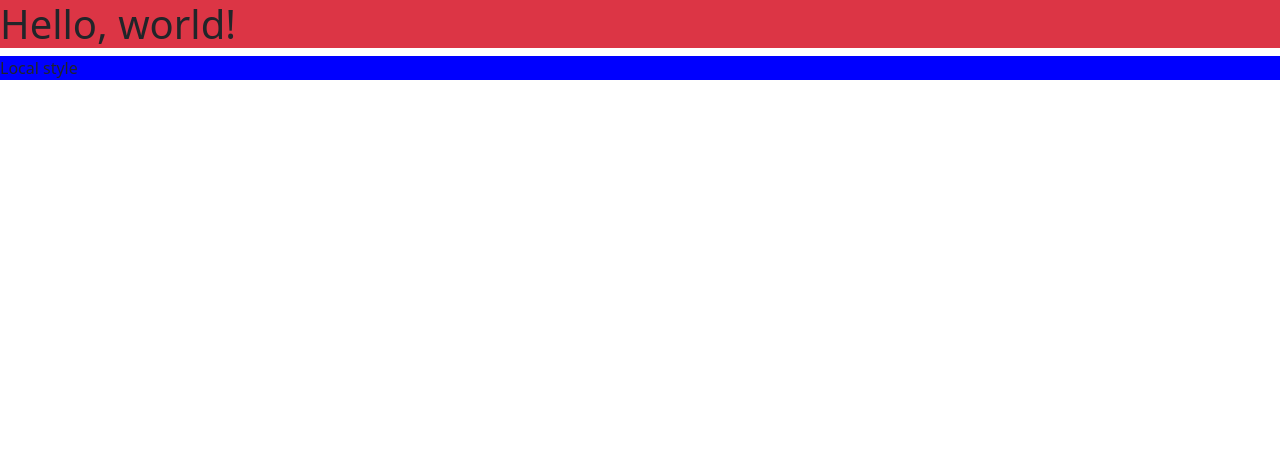
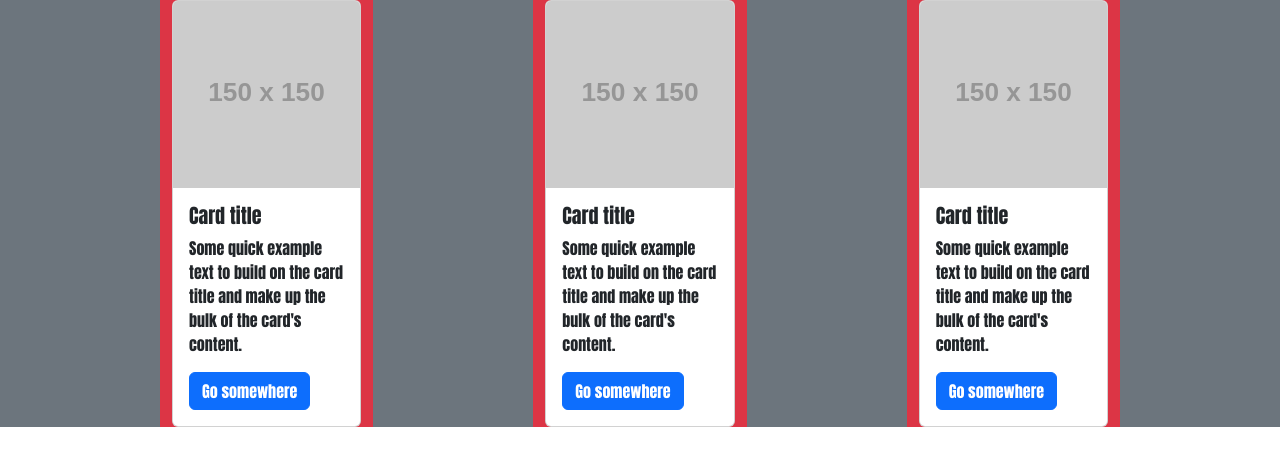
Before and after one commit to reanderson89/bootstrap-attendance, a plain HTML site: page index.html in a window 1280 px wide. Drawn offline with nearby package versions, Linux system fonts and the light colour scheme; placeholder pictures from the web are drawn by us.

Commit message:
completed activity

```diff
--- a/index.html
+++ b/index.html
@@ -8,8 +8,52 @@
     <link rel="stylesheet" href="./style.css">
   </head>
   <body>
-    <h1 class="bg-danger">Hello, world!</h1>
-    <p class="test">Local style</p>
+
+    <!-- - Create a bootstrap grid layout that has 3 columns. Remember that columns go in rows and rows go in container.
+
+- Put a bootstrap card into each column and make sure they are evenly spaced across the page. Give each card an image. You can use this website for help on the images https://placeholder.com/
+
+- Add some sort of custom styling in your css file and make sure it works. -->
+
+<div class="container-fluid justify-content-center">
+    <div class="row bg-secondary justify-content-evenly">
+        <!-- card 1 -->
+        <div class="col-2 bg-danger d-flex justify-content-center">
+            <div class="card" style="width: 18rem;">
+                <img src="https://via.placeholder.com/150" class="card-img-top" alt="...">
+                <div class="card-body">
+                  <h5 class="card-title">Card title</h5>
+                  <p class="card-text">Some quick example text to build on the card title and make up the bulk of the card's content.</p>
+                  <a href="#" class="btn btn-primary">Go somewhere</a>
+                </div>
+              </div>
+        </div>
+        <!-- card 2 -->
+        <div class="col-2 bg-danger d-flex justify-content-center">
+            <div class="card" style="width: 18rem;">
+                <img src="https://via.placeholder.com/150" class="card-img-top" alt="...">
+                <div class="card-body">
+                  <h5 class="card-title">Card title</h5>
+                  <p class="card-text">Some quick example text to build on the card title and make up the bulk of the card's content.</p>
+                  <a href="#" class="btn btn-primary">Go somewhere</a>
+                </div>
+              </div>
+        </div>
+        <!-- card 3 -->
+        <div class="col-2 bg-danger d-flex justify-content-center">
+            <div class="card" style="width: 18rem;">
+                <img src="https://via.placeholder.com/150" class="card-img-top" alt="...">
+                <div class="card-body">
+                  <h5 class="card-title">Card title</h5>
+                  <p class="card-text">Some quick example text to build on the card title and make up the bulk of the card's content.</p>
+                  <a href="#" class="btn btn-primary">Go somewhere</a>
+                </div>
+              </div>
+        </div>
+    </div>
+</div>
+
+
     <script src="https://cdn.jsdelivr.net/npm/bootstrap@5.2.2/dist/js/bootstrap.bundle.min.js" integrity="sha384-OERcA2EqjJCMA+/3y+gxIOqMEjwtxJY7qPCqsdltbNJuaOe923+mo//f6V8Qbsw3" crossorigin="anonymous"></script>
   </body>
 </html>
--- a/style.css
+++ b/style.css
@@ -1,3 +1,3 @@
-.test {
-    background-color: blue;
+.card {
+    font-family: Impact, Haettenschweiler, 'Arial Narrow Bold', sans-serif;
 }
```
